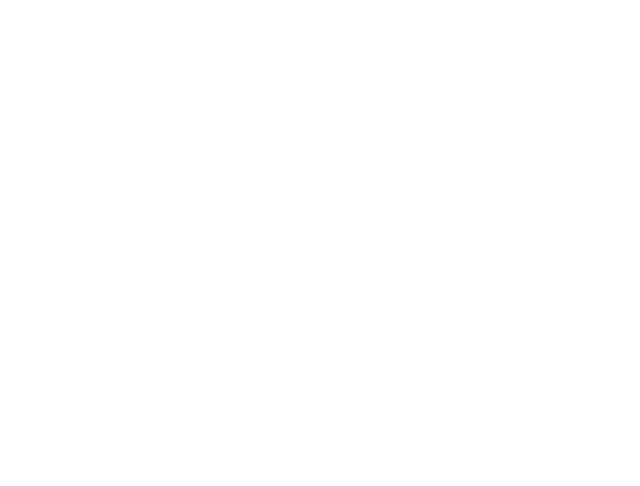
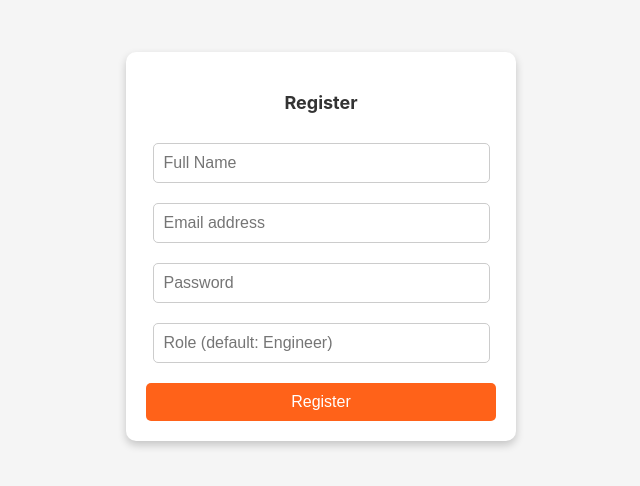
Before and after one commit to Varshneyhars/syncflow, a React (Create React App) app in the folder frontend/: page /register in a window 1280 px wide. Before the commit this address had no page. Shown: the part 154-640 px from the top of the page, without its empty margins (319-959 px from the left). Built offline with nearby package versions, Linux system fonts and the light colour scheme.

Commit message:
register page

```diff
--- a/frontend/src/App.js
+++ b/frontend/src/App.js
@@ -1,6 +1,7 @@
 import React from 'react';
 import { BrowserRouter as Router, Route, Routes, Navigate } from 'react-router-dom';
 import Login from './login';
+import Register from './register'; // Import the Register component
 import './App.css';
 
 function App() {
@@ -12,6 +13,8 @@ function App() {
           <Route path="/" element={<Navigate to="/login" replace />} />
           {/* Login route */}
           <Route path="/login" element={<Login />} />
+          {/* Register route */}
+          <Route path="/register" element={<Register />} />
         </Routes>
       </div>
     </Router>
--- /dev/null
+++ b/frontend/src/register.css
@@ -0,0 +1,49 @@
+.register-container {
+    display: flex;
+    justify-content: center;
+    align-items: center;
+    height: 100vh;
+    background-color: #f5f5f5;
+  }
+
+  .register-card {
+    background: white;
+    padding: 20px;
+    width: 350px;
+    text-align: center;
+    border-radius: 10px;
+    box-shadow: 0 4px 8px rgba(0, 0, 0, 0.2);
+  }
+
+  h2 {
+    margin-bottom: 20px;
+  }
+
+  input {
+    width: 90%;
+    padding: 10px;
+    margin: 10px 0;
+    border: 1px solid #ccc;
+    border-radius: 5px;
+  }
+
+  button {
+    width: 100%;
+    padding: 10px;
+    background-color: #ff6219;
+    color: white;
+    border: none;
+    border-radius: 5px;
+    cursor: pointer;
+  }
+
+  button:hover {
+    background-color: #e05517;
+  }
+
+  /* Error message for invalid email */
+  .error-message {
+    color: red;
+    font-size: 12px;
+    margin-top: -5px;
+  }
--- a/frontend/src/register.jsx
+++ b/frontend/src/register.jsx
@@ -0,0 +1,90 @@
+import React, { useState } from "react";
+import "./register.css"; // Import CSS file
+
+function Register() {
+  const [name, setName] = useState("");
+  const [email, setEmail] = useState("");
+  const [password, setPassword] = useState("");
+  const [role, setRole] = useState("");
+  const [emailError, setEmailError] = useState("");
+
+  // Email validation function
+  const validateEmail = (e) => {
+    const emailValue = e.target.value;
+    setEmail(emailValue);
+
+    // Regular expression for email validation
+    const emailRegex = /^[a-zA-Z0-9._%+-]+@[a-zA-Z0-9.-]+\.[a-zA-Z]{2,}$/;
+    if (!emailRegex.test(emailValue)) {
+      setEmailError("Please enter a valid email address.");
+    } else {
+      setEmailError("");
+    }
+  };
+
+  // Handle form submission
+  const handleSubmit = (e) => {
+    e.preventDefault();
+
+    if (!name || !email || !password) {
+      alert("Please fill in all fields.");
+      return;
+    }
+
+    if (emailError) {
+      alert("Please enter a valid email.");
+      return;
+    }
+
+    // Default role to Engineer if not entered
+    const finalRole = role.trim() === "" ? "Engineer" : role;
+
+    // Simulate form submission
+    alert(`Registration successful!\nName: ${name}\nEmail: ${email}\nRole: ${finalRole}`);
+  };
+
+  return (
+    <div className="register-container">
+      <div className="register-card">
+        <h2>Register</h2>
+        <form onSubmit={handleSubmit}>
+          <input
+            type="text"
+            placeholder="Full Name"
+            value={name}
+            onChange={(e) => setName(e.target.value)}
+            required
+          />
+
+          <input
+            type="email"
+            placeholder="Email address"
+            value={email}
+            onChange={validateEmail}
+            required
+          />
+          {emailError && <p className="error-message">{emailError}</p>}
+
+          <input
+            type="password"
+            placeholder="Password"
+            value={password}
+            onChange={(e) => setPassword(e.target.value)}
+            required
+          />
+
+          <input
+            type="text"
+            placeholder="Role (default: Engineer)"
+            value={role}
+            onChange={(e) => setRole(e.target.value)}
+          />
+
+          <button type="submit">Register</button>
+        </form>
+      </div>
+    </div>
+  );
+}
+
+export default Register;
```
